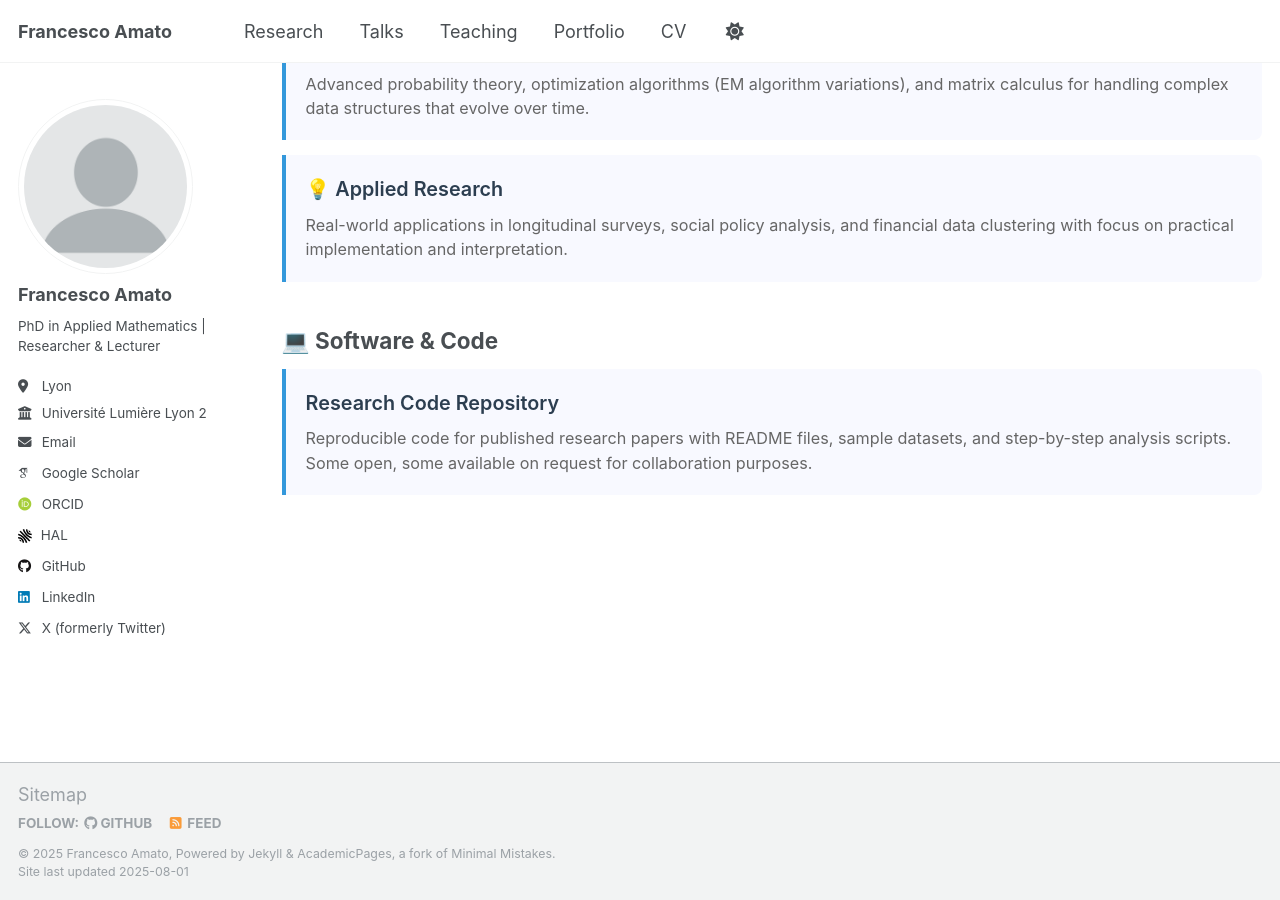
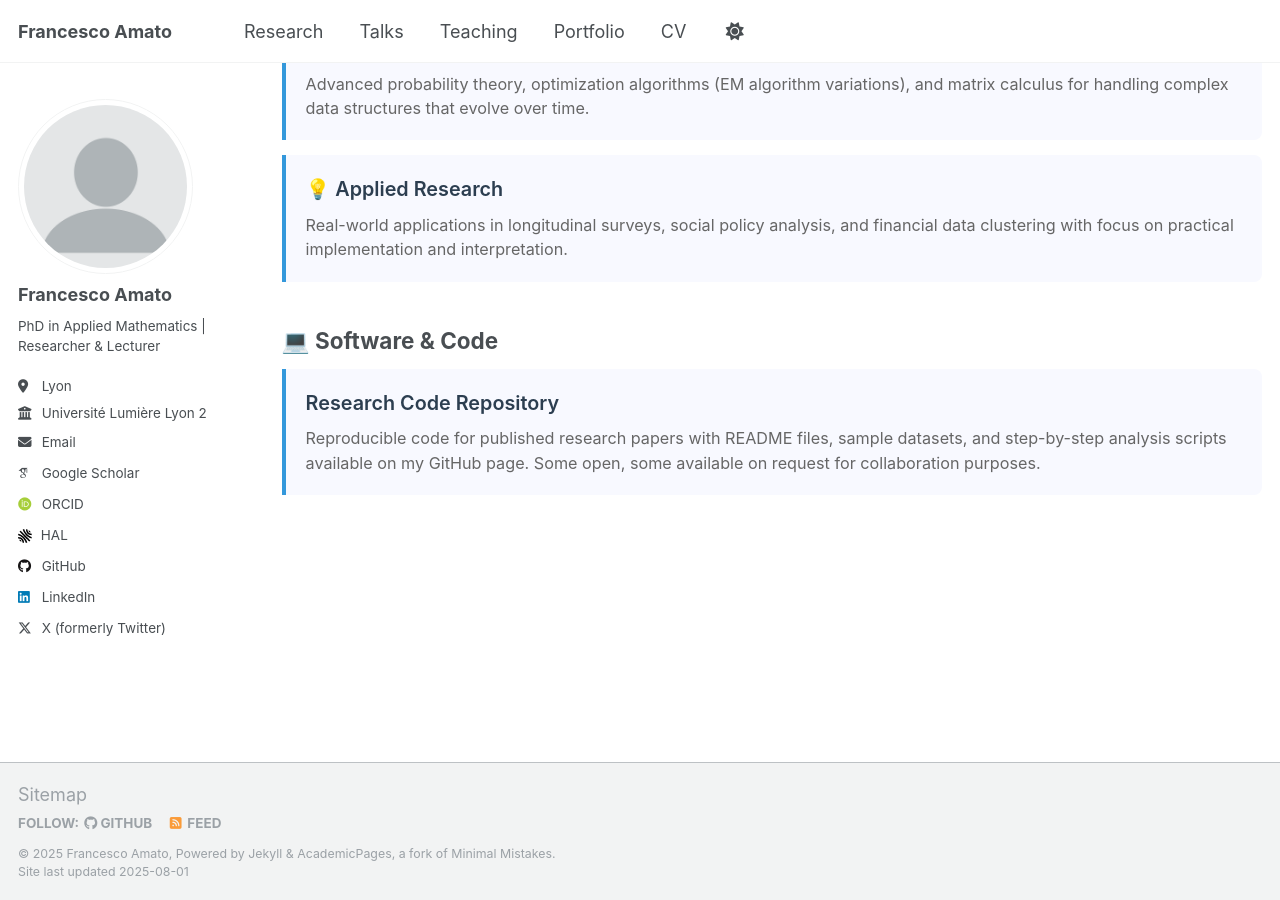
Before and after one commit to FraAmato/FraAmato.github.io, a Jekyll site: the page built from _pages/research.md, in a window 1280 px wide and 900 px high, scrolled down 2536 px. Built offline with Jekyll 4.4.1, drawn with Linux system fonts in a browser that asks for light colours; some web fonts are replaced; a script that is not in the unit is left out.

Commit message:
Update research.md

```diff
--- a/_pages/research.md
+++ b/_pages/research.md
@@ -326,7 +326,7 @@ author_profile: true
 <div class="pub-item">
   <div class="pub-title">Research Code Repository</div>
   <div style="margin-top: 8px; font-size: 0.9em; color: #666;">
-    Reproducible code for published research papers with README files, sample datasets, and step-by-step analysis scripts. Some open, some available on request for collaboration purposes.
+    Reproducible code for published research papers with README files, sample datasets, and step-by-step analysis scripts available on my GitHub page. Some open, some available on request for collaboration purposes.
   </div>
 </div>
 
```
